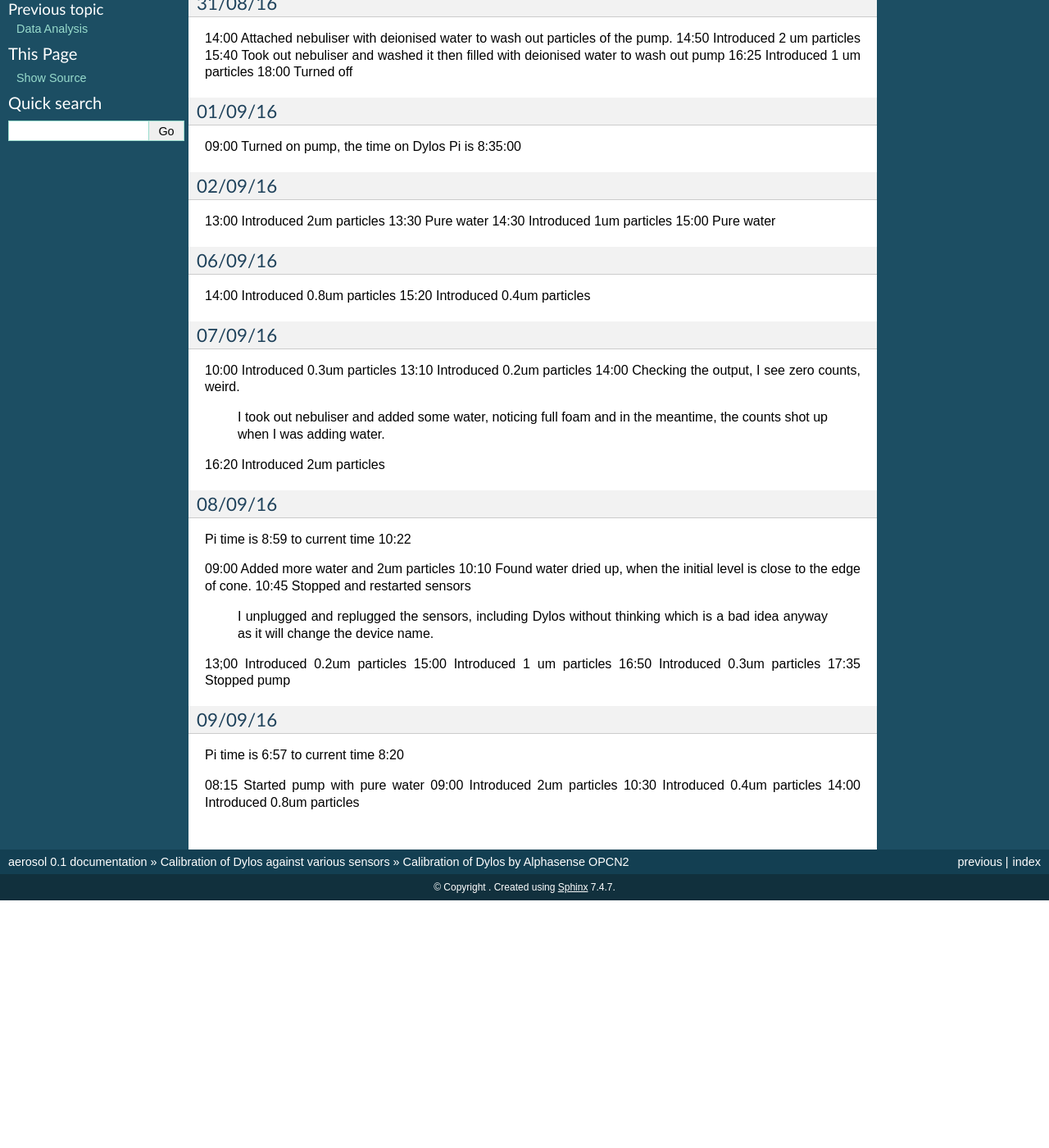
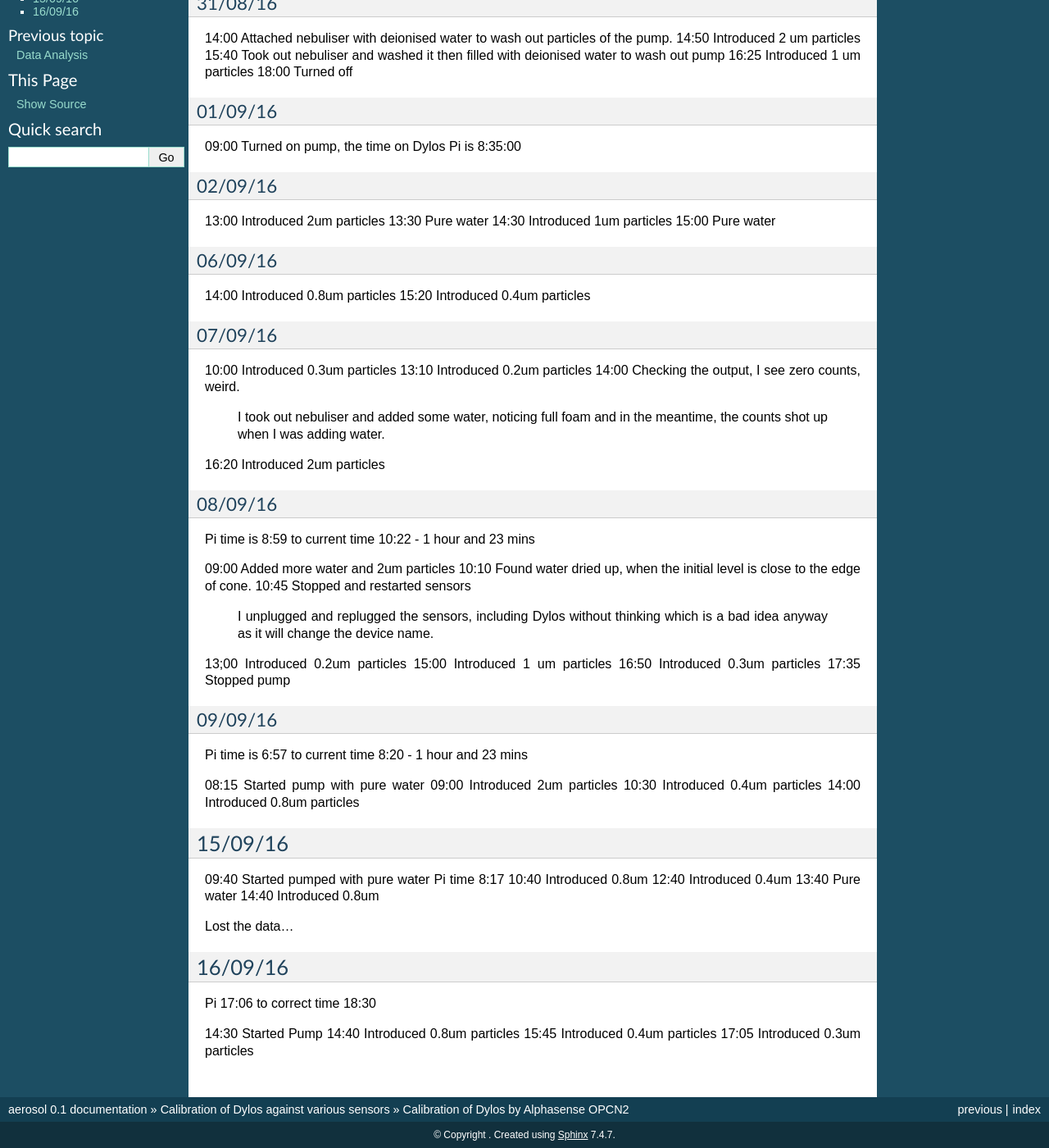
Before and after one commit to DancingQuanta/dylos-calibration, a Sphinx documentation site: the page built from docs/calibration/dylos-alphasense.rst, in a window 1280 px wide and 1400 px high, scrolled down 260 px. Shown: the whole window at 82% size. Built offline with Sphinx 7.4.7, drawn with Linux system fonts in a browser that asks for light colours; pages that are not in the unit, such as notebooks, are missing from menus; before the commit the page ends 1358 px from its top, so only the background shows below that.

Commit message:
Added makefile details to calibration analysis and updated records of calibration experiments in docs

```diff
--- a/docs/calibration/dylos-alphasense.rst
+++ b/docs/calibration/dylos-alphasense.rst
@@ -49,7 +49,7 @@ Timeline
 08/09/16
 ~~~~~~~~
 
-Pi time is 8:59 to current time 10:22
+Pi time is 8:59 to current time 10:22 - 1 hour and 23 mins
 
 09:00 Added more water and 2um particles
 10:10 Found water dried up, when the initial level is close to the edge of cone.
@@ -64,9 +64,30 @@ Pi time is 8:59 to current time 10:22
 09/09/16
 ~~~~~~~~
 
-Pi time is 6:57 to current time 8:20
+Pi time is 6:57 to current time 8:20 - 1 hour and 23 mins
 
 08:15 Started pump with pure water
 09:00 Introduced 2um particles
 10:30 Introduced 0.4um particles
 14:00 Introduced 0.8um particles
+
+15/09/16
+--------
+
+09:40 Started pumped with pure water Pi time 8:17
+10:40 Introduced 0.8um
+12:40 Introduced 0.4um
+13:40 Pure water
+14:40 Introduced 0.8um
+
+Lost the data...
+
+16/09/16
+--------
+
+Pi 17:06 to correct time 18:30
+
+14:30 Started Pump
+14:40 Introduced 0.8um particles
+15:45 Introduced 0.4um particles
+17:05 Introduced 0.3um particles
```
Also changed, not shown: docs/calibration/analysis.rst (+16 -0 lines).
